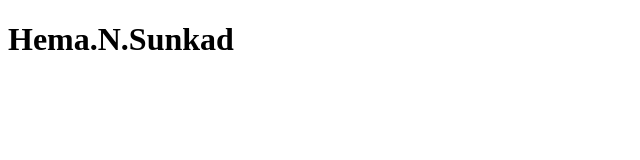
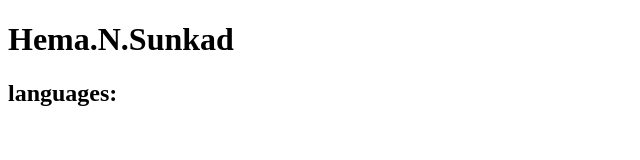
Before and after one commit to HemaSunkad/Project1, a plain HTML site: page index.html in a window 1280 px wide. Shown: the whole page, without its empty margins (0-640 px from the left). Drawn offline with Linux system fonts and the light colour scheme.

Commit message:
adding info into resume

```diff
--- a/index.html
+++ b/index.html
@@ -7,5 +7,6 @@
 </head>
 <body>
     <h1>Hema.N.Sunkad</h1>
+    <h2>languages:</h2>
 </body>
 </html>
```
